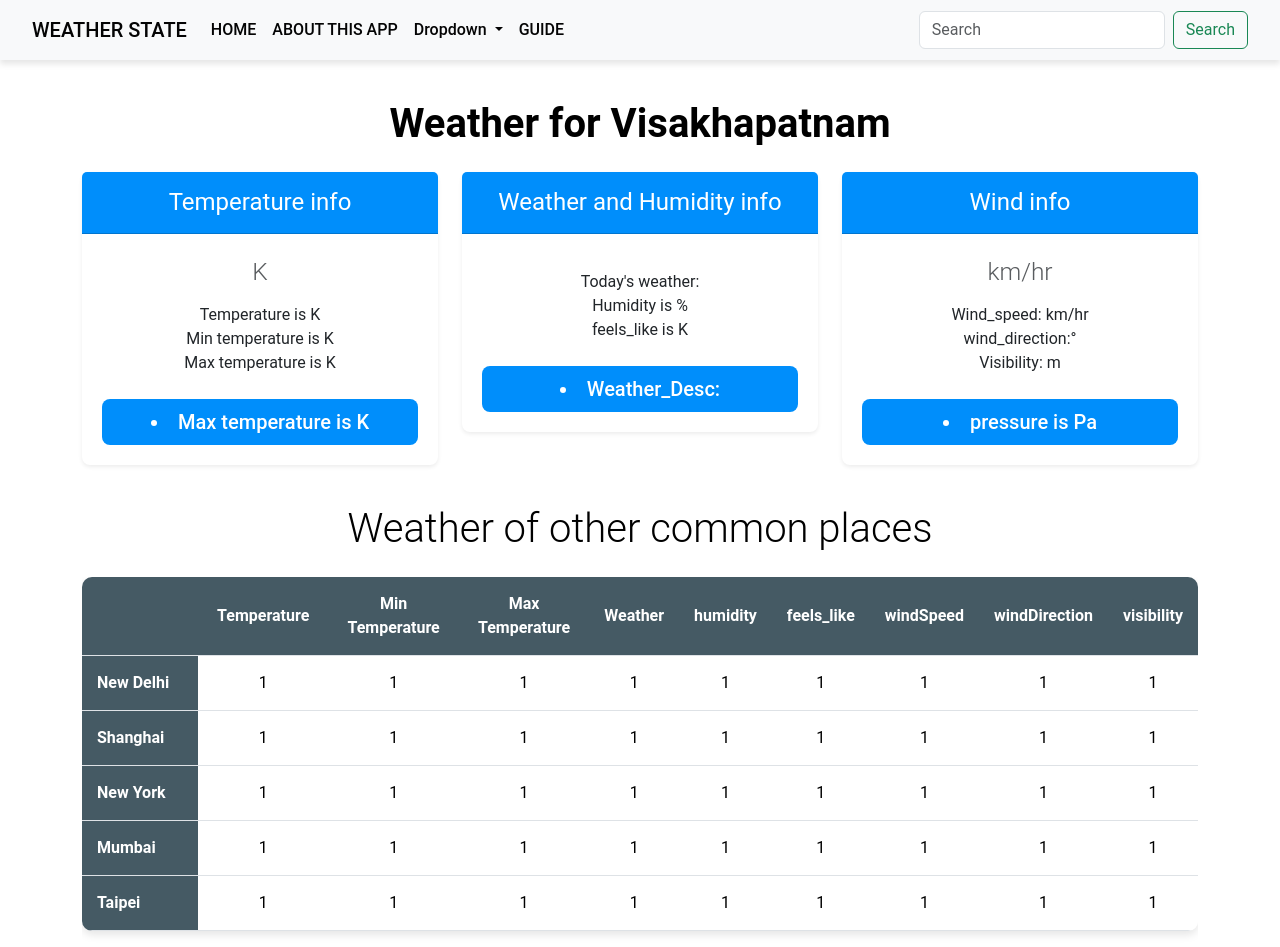
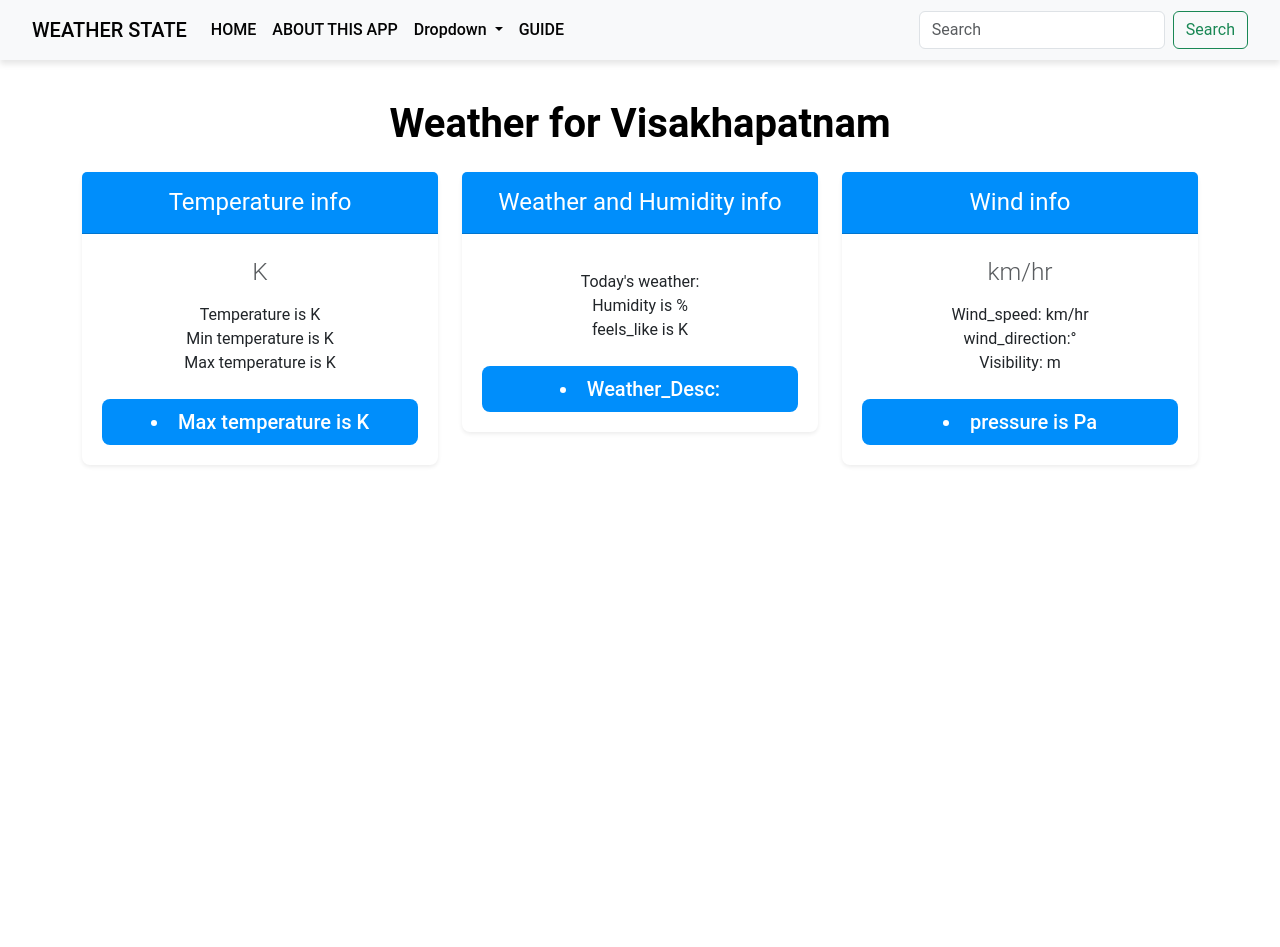
Before and after one commit to SampathVegi/Weather_Website, a plain HTML site: page index.html in a window 1280 px wide. After the commit the page ends 800 px from the top, so only its background shows below. Drawn offline with nearby package versions, Linux system fonts and the light colour scheme; no server answers.

Commit message:
Add files via upload

```diff
--- a/index.html
+++ b/index.html
@@ -113,92 +113,9 @@
         </div>
       </div>
 
-      <h2 class="display-6 text-center mb-4">Weather of other common places</h2>
 
-      <div class="table-responsive">
-        <table class="table text-center">
-          <thead>
-            <tr>
-              <th style="width: 34%;"></th>
-              <th style="width: 22%;">Temperature</th>
-              <th style="width: 22%;">Min Temperature</th>
-              <th style="width: 22%;">Max Temperature</th>
-              <th style="width: 22%;">Weather</th>
-              <th style="width: 22%;">humidity</th>
-              <th style="width: 22%;">feels_like</th>
-              <th style="width: 22%;">windSpeed</th>
-              <th style="width: 22%;">windDirection</th>
-              <th style="width: 22%;">visibility</th>
 
-            </tr>
-          </thead>
-          <tbody>
-            <tr>
-              <th scope="row" class="text-start">New Delhi</th>
-              <td>1</td>
-              <td>1</td>
-              <td>1</td>
-              <td>1</td>
-              <td>1</td>
-              <td>1</td>
-              <td>1</td>
-              <td>1</td>
-              <td>1</td>
 
-            </tr>
-            <tr>
-              <th scope="row" class="text-start">Shanghai</th>
-              <td>1</td>
-              <td>1</td>
-              <td>1</td>
-              <td>1</td>
-              <td>1</td>
-              <td>1</td>
-              <td>1</td>
-              <td>1</td>
-              <td>1</td>
-            </tr>
-            <tr>
-              <th scope="row" class="text-start">New York</th>
-              <td>1</td>
-              <td>1</td>
-              <td>1</td>
-              <td>1</td>
-              <td>1</td>
-              <td>1</td>
-              <td>1</td>
-              <td>1</td>
-              <td>1</td>
-            </tr>
-            <tr>
-              <th scope="row" class="text-start">Mumbai</th>
-              <td>1</td>
-              <td>1</td>
-              <td>1</td>
-              <td>1</td>
-              <td>1</td>
-              <td>1</td>
-              <td>1</td>
-              <td>1</td>
-              <td>1</td>
-            </tr>
-            <tr>
-              <th scope="row" class="text-start">Taipei</th>
-              <td>1</td>
-              <td>1</td>
-              <td>1</td>
-              <td>1</td>
-              <td>1</td>
-              <td>1</td>
-              <td>1</td>
-              <td>1</td>
-              <td>1</td>
-            </tr>
-          </tbody>
-        </table>
-      </div>
-    </main>
-  </div>
   <script src="https://cdn.jsdelivr.net/npm/bootstrap@5.3.3/dist/js/bootstrap.bundle.min.js"
     integrity="sha384-YvpcrYf0tY3lHB60NNkmXc5s9fDVZLESaAA55NDzOxhy9GkcIdslK1eN7N6jIeHz"
     crossorigin="anonymous"></script>
```
